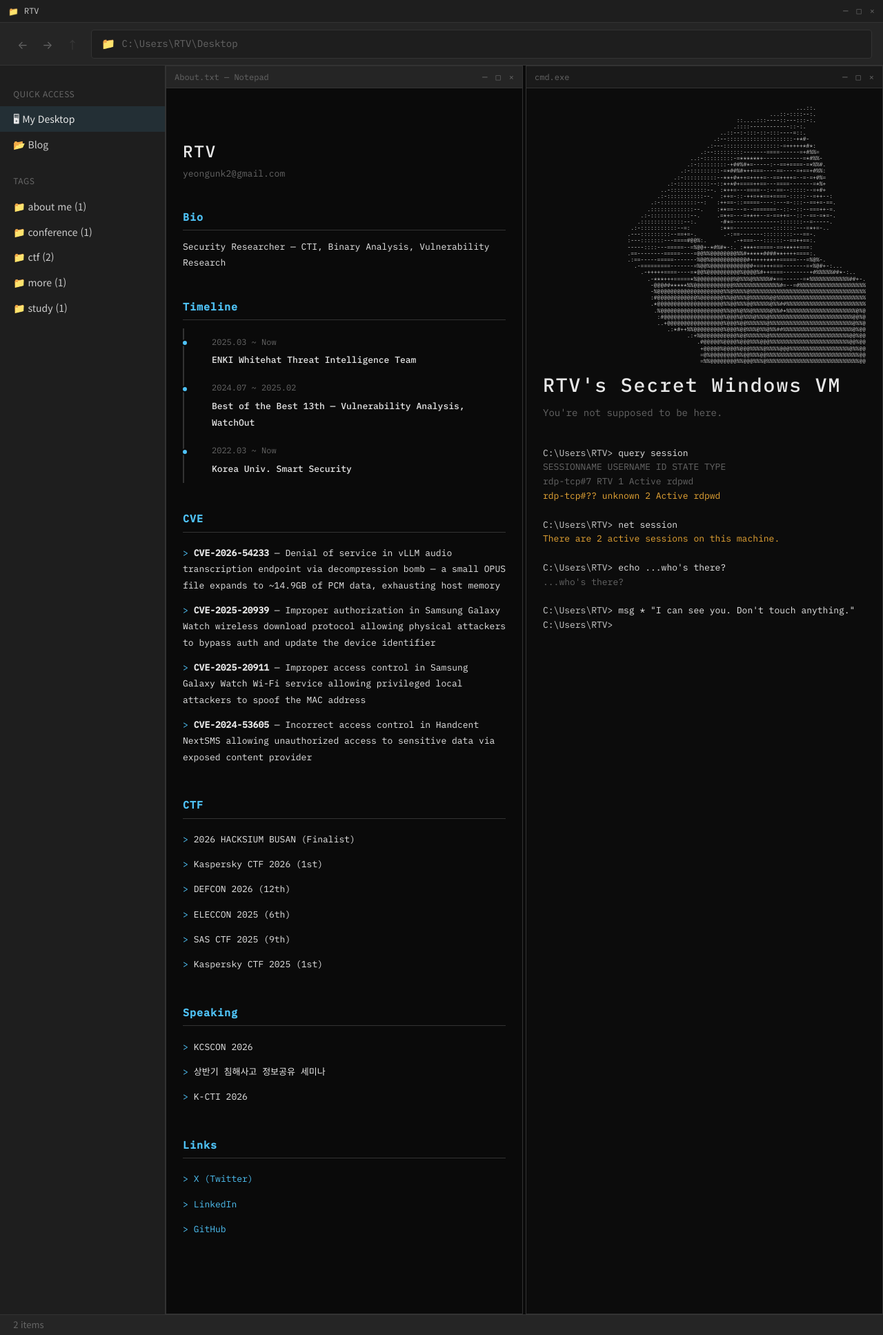
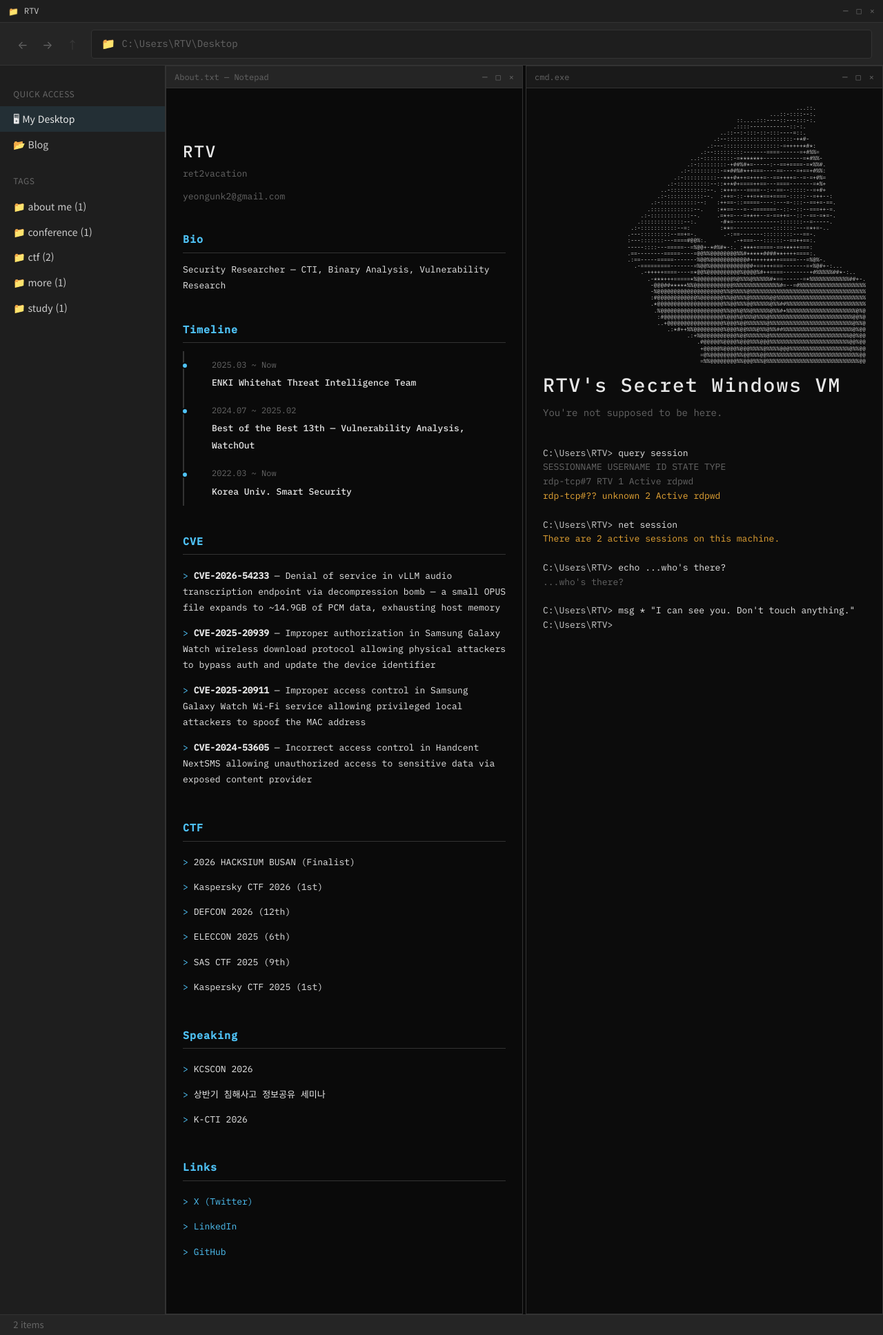
Before and after one commit to RTV-GIT/RTV-GIT.github.io, a Jekyll site: the page built from index.html, in a window 1280 px wide. Shown: the whole page at 69% size. Built offline with Jekyll 4.4.1, drawn with Linux system fonts in a browser that asks for light colours; Markdown is read by kramdown in place of the engine named in the settings.

Commit message:
About: RTV 아래 ret2vacation 추가
Co-Authored-By: Claude Opus 4.6 (1M context) <noreply@anthropic.com>

```diff
--- a/index.html
+++ b/index.html
@@ -24,6 +24,7 @@ item_count: "2 items"
       <div class="win-body win-body-scroll">
         <div class="about-content">
           <p class="about-name">RTV</p>
+          <p class="about-email">ret2vacation</p>
           <p class="about-email">yeongunk2@gmail.com</p>
 
           <div class="about-section">
```
